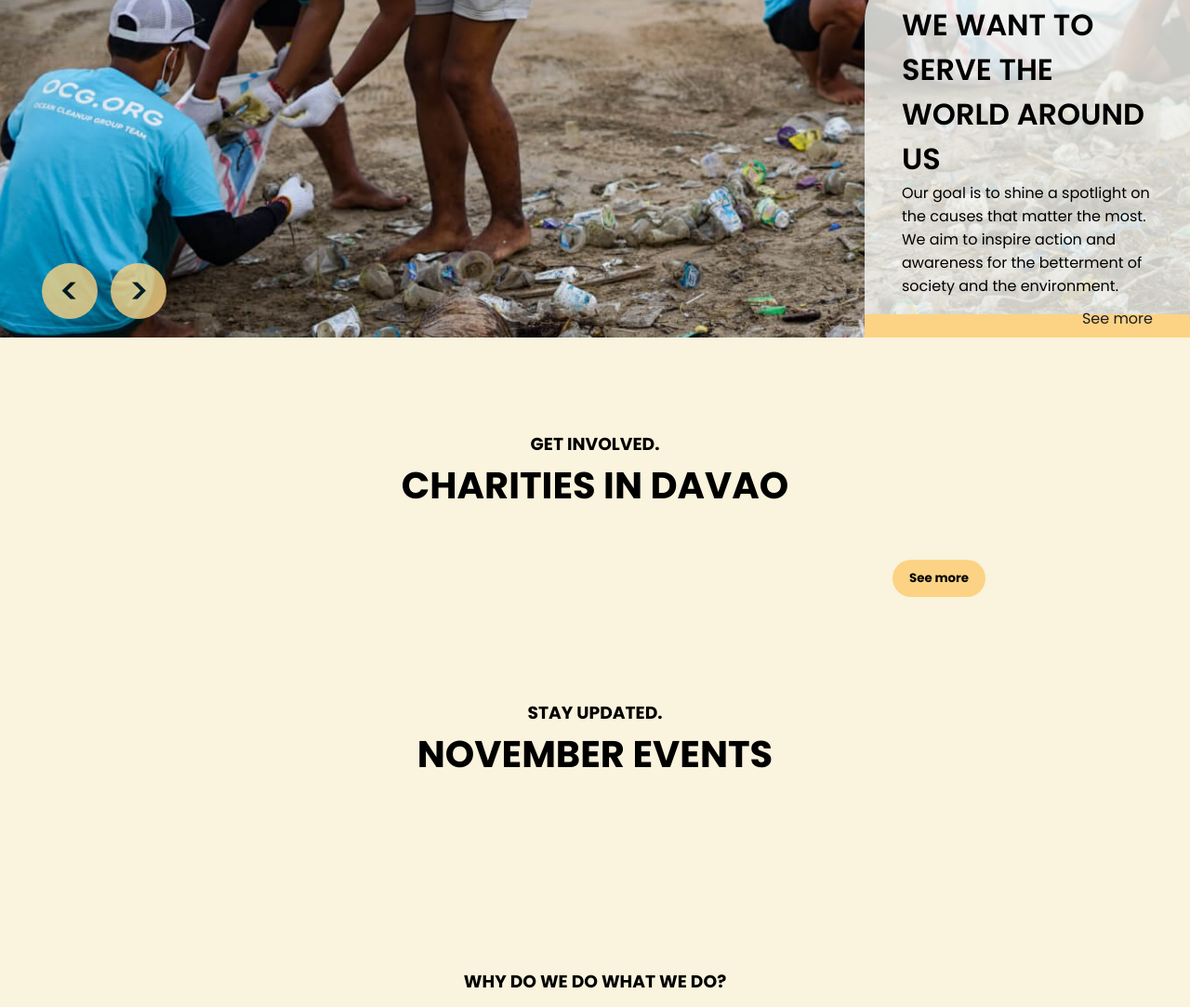
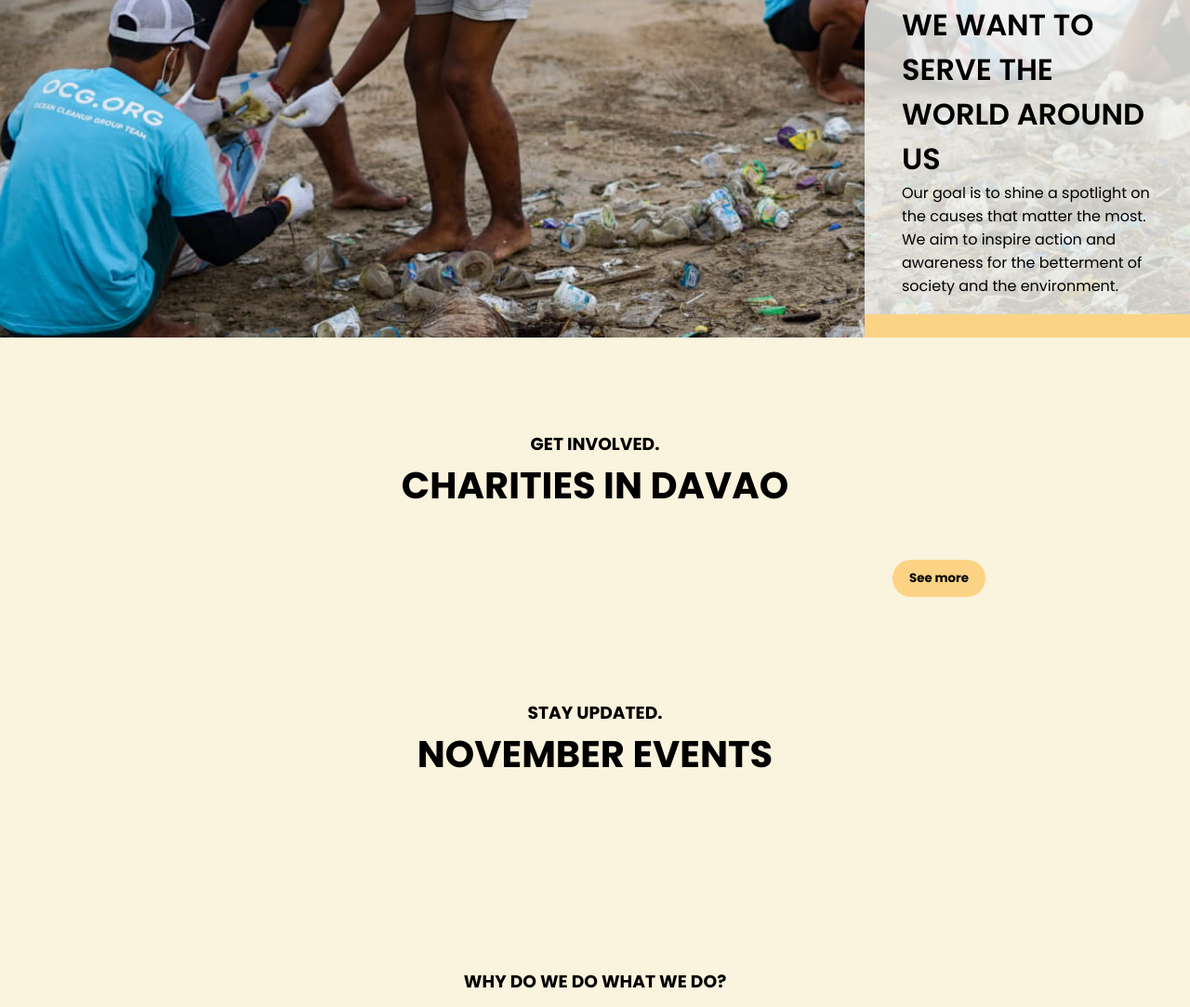
Before and after one commit to exdarku/Group2-System-Aidvocate, a website: page client/public/index.html in a window 1280 px wide. Shown: the part 2427-3510 px from the top of the page at 93% size. Drawn offline with Linux system fonts and the light colour scheme; no server answers; a web font is replaced by a local one.

Commit message:
fix: make spotligh causes static (minor)

```diff
--- a/client/public/index.html
+++ b/client/public/index.html
@@ -75,15 +75,15 @@
             </div>
 
             <div class="spotlightCauses" style="background-image: url('images/spotlightCauses.png');">
-                <div class="arrowButtons">
+                <!-- <div class="arrowButtons">
                     <button id="previous"><</button>
                     <button id="next">></button>
-                </div>
+                </div> -->
 
                 <div class="details">
                     <h1>WE WANT TO SERVE THE WORLD AROUND US</h1>
                     <p>Our goal is to shine a spotlight on the causes that matter the most. We aim to inspire action and awareness for the betterment of society and the environment. </p>
-                    <a href="">See more</a>
+                    <!-- <a href="">See more</a> -->
                 </div>
             </div>
 
```
